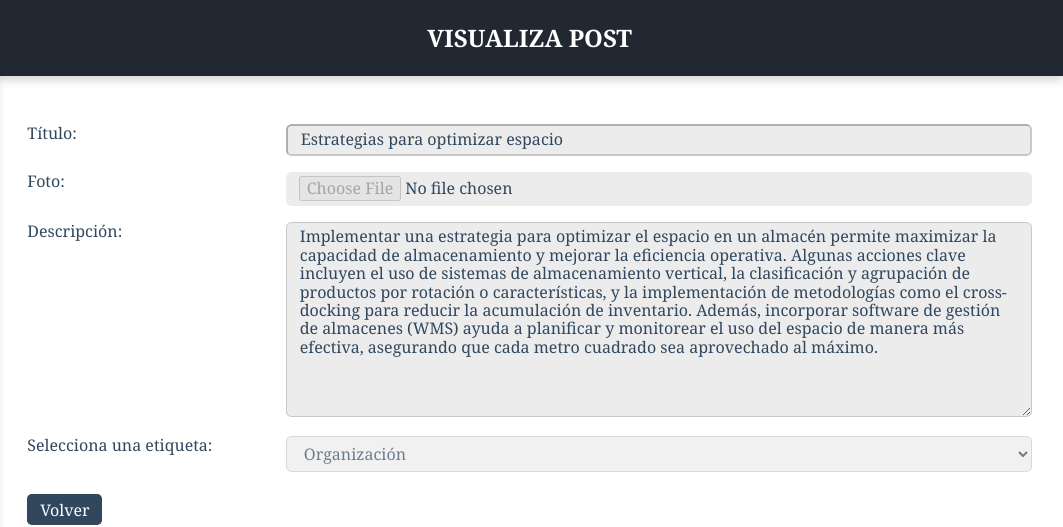
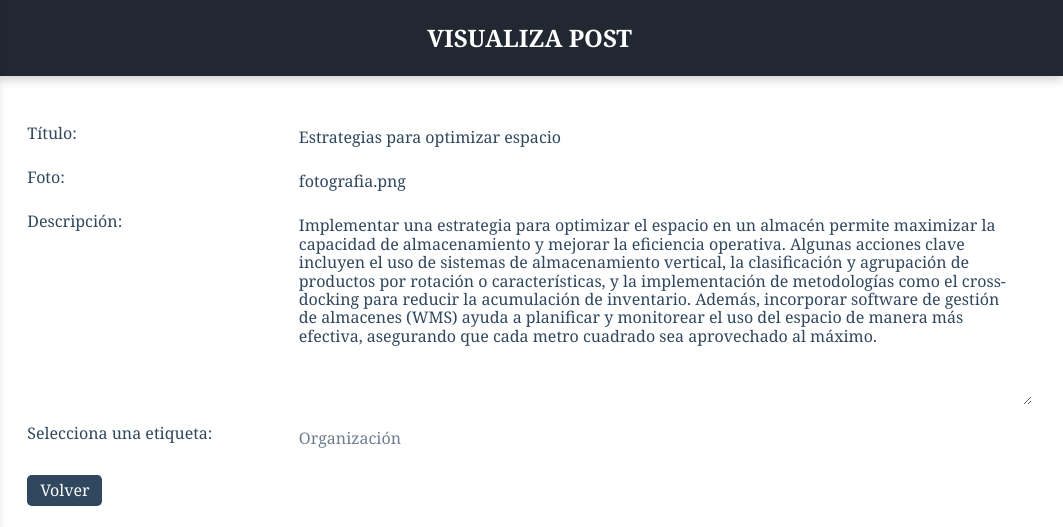
Before and after one commit to AndBerMen/Esqueletos, a plain HTML site: page blog/posts/visualitzar/visualitzaPost.html in a window 1280 px wide. Shown: the top 527 px of the page, 217-1280 px from the left. Drawn offline with Linux system fonts and the light colour scheme.

Commit message:
Cambios visualitza Post, Etiquetes i Comentaris

```diff
--- a/blog/posts/visualitzar/visualitzaPost.html
+++ b/blog/posts/visualitzar/visualitzaPost.html
@@ -68,30 +68,30 @@
                                         <div class="row">
                                             <label for="name" class="col-3">Título:</label>
                                             <div class="col-9">
-                                                <input value="Estrategias para optimizar espacio" type="text" class="inputVisualitzar" id="name" disabled="true" placeholder="Introduce aquí el título del post . . ." pattern="[A-ZÁÉÍÓÚÑ][a-záéíóúñ]*( [A-ZÁÉÍÓÚÑ][a-záéíóúñ]*)*" maxlength="60" required>
+                                                <input value="Estrategias para optimizar espacio" type="text" class="inputVisualitzar inputSolsVisualitzar" id="name" disabled="true" placeholder="Introduce aquí el título del post . . ." pattern="[A-ZÁÉÍÓÚÑ][a-záéíóúñ]*( [A-ZÁÉÍÓÚÑ][a-záéíóúñ]*)*" maxlength="60" required>
                                             </div>
                                         </div>
 
                                         <div class="row">
-                                            <label for="address" class="col-3">Foto:</label>
+                                            <label for="foto" class="col-3">Foto:</label>
                                             <div class="col-9">
-                                                <input  type="file" class="inputVisualitzar" disabled="true" placeholder="" pattern="[A-Za-zÁÉÍÓÚáéíóúÑñ0-9\s,.-]{2,60}" required>
+                                                <input  type="text" class="inputVisualitzar inputSolsVisualitzar inputSolsVisualitzar" disabled="true" placeholder="" value="fotografia.png"  pattern="[A-Za-zÁÉÍÓÚáéíóúÑñ0-9\s,.-]{2,60}" required>
                                             </div>
                                         </div>
 
                                         <div class="row">
-                                            <label for="nif" class="col-3">Descripción:</label>
+                                            <label for="descripcion" class="col-3">Descripción:</label>
                                             <div class="col-9">
-                                                <textarea class="inputVisualitzar"  rows="10" disabled="true" placeholder="Intoduce aquí la descripción del post . . ." pattern="^[a-zA-Z0-9]{1,10}$" required>
+                                                <textarea class="inputVisualitzar inputSolsVisualitzar"  rows="10" disabled="true" placeholder="Intoduce aquí la descripción del post . . ." pattern="^[a-zA-Z0-9]{1,10}$" required>
 Implementar una estrategia para optimizar el espacio en un almacén permite maximizar la capacidad de almacenamiento y mejorar la eficiencia operativa. Algunas acciones clave incluyen el uso de sistemas de almacenamiento vertical, la clasificación y agrupación de productos por rotación o características, y la implementación de metodologías como el cross-docking para reducir la acumulación de inventario. Además, incorporar software de gestión de almacenes (WMS) ayuda a planificar y monitorear el uso del espacio de manera más efectiva, asegurando que cada metro cuadrado sea aprovechado al máximo.
                                                 </textarea>
                                             </div>
                                         </div>
 
                                         <div class="row">
-                                            <label for="state_id" class="col-3">Selecciona una etiqueta:</label>
+                                            <label for="etiqueta" class="col-3">Selecciona una etiqueta:</label>
                                             <div class="col-9">
-                                                <select class="inputVisualitzar" disabled="true" required>
+                                                <select class="inputVisualitzar inputSolsVisualitzar" disabled="true" required>
                                                     <option value="">Organización</option>
                                                 </select>
                                             </div>
```
Also changed, not shown: blog/blog.html (+5 -5 lines), blog/comments/visualitzar/visualitzaComentari.html (+1 -1 lines), blog/tag/visualitzar/visualitzaEtiqueta.html (+1 -1 lines).
